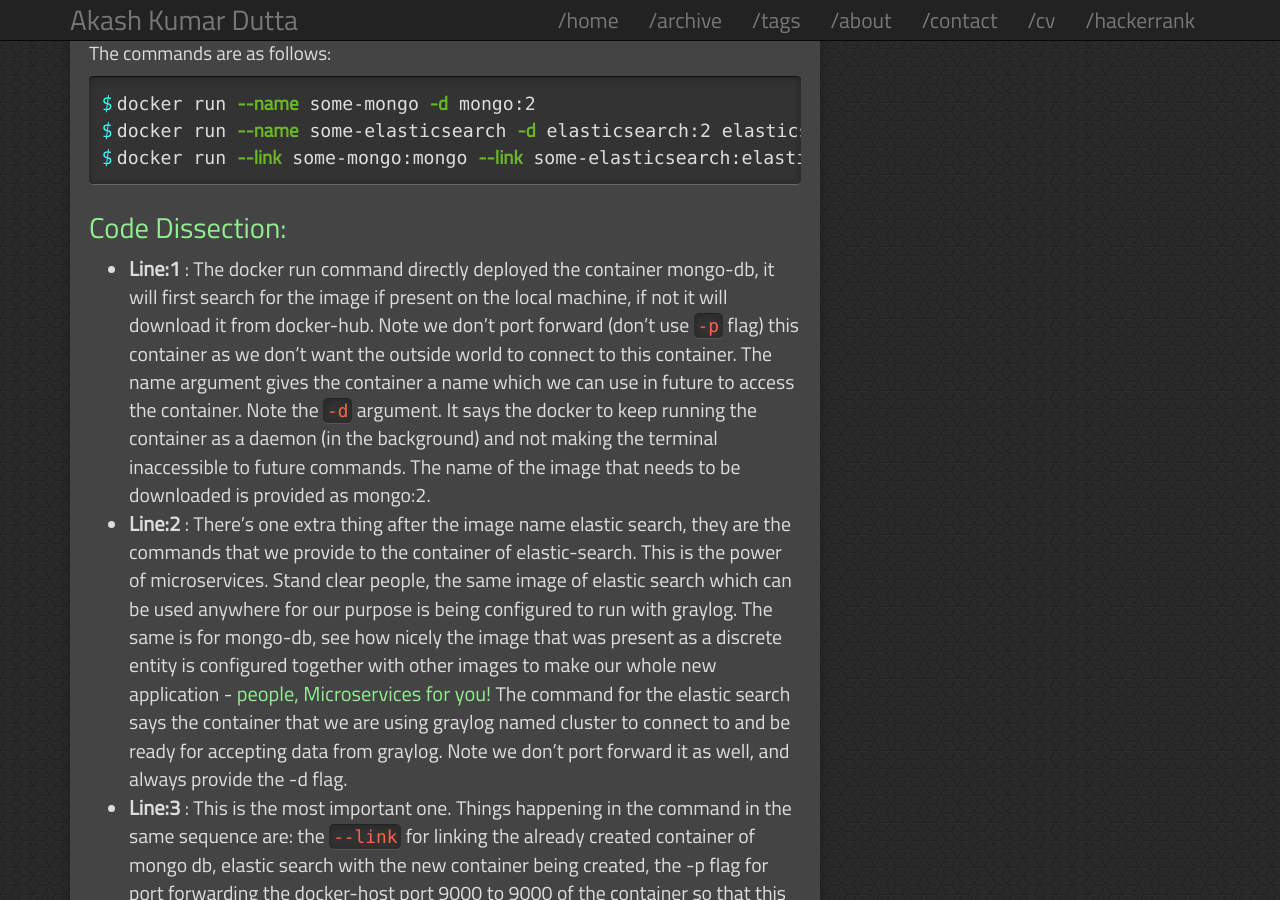
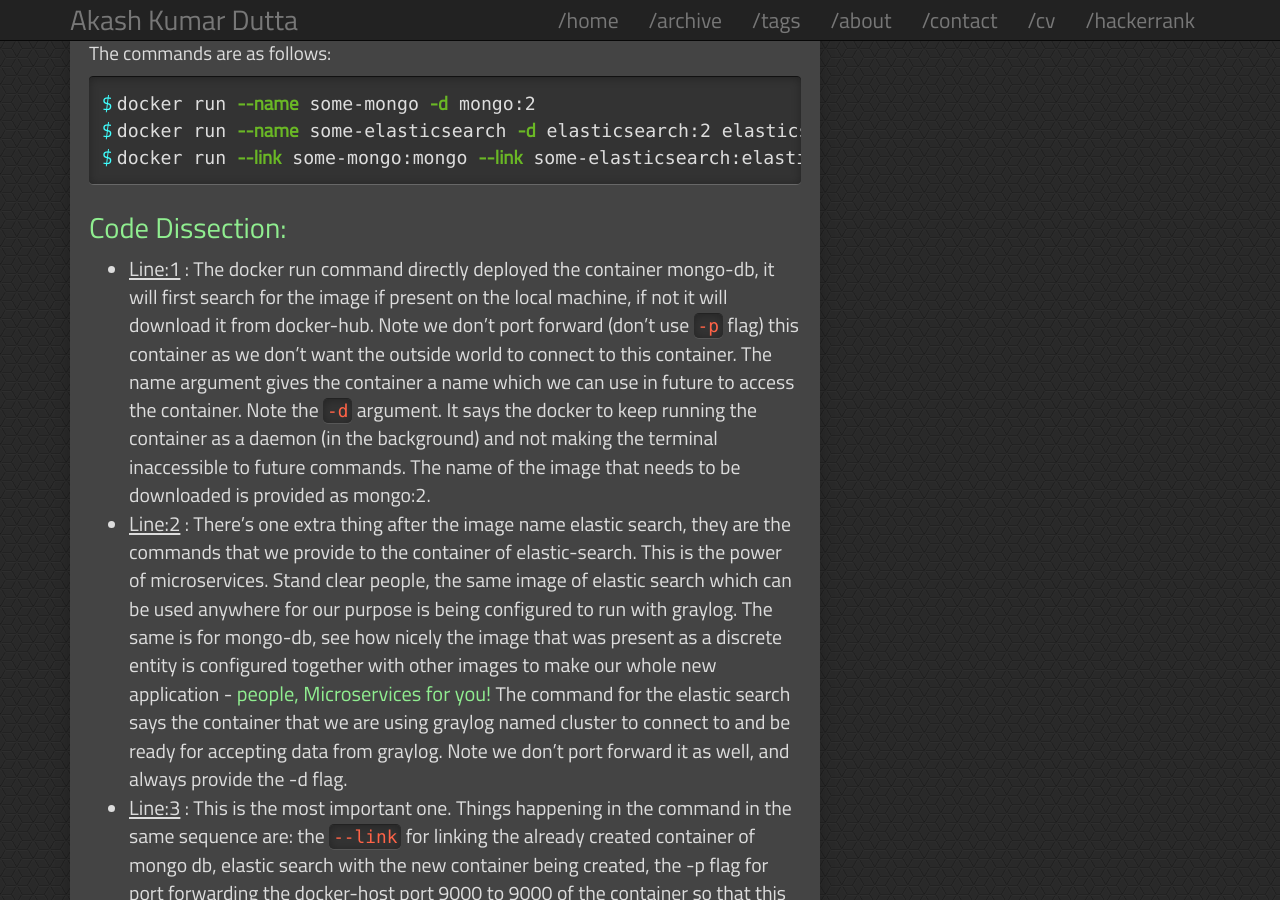
Before and after one commit to AkashKrDutta/AkashKrDutta-dark.github.io, a Jekyll site: the page built from _posts/2017-6-16-docker.md, in a window 1280 px wide and 900 px high, scrolled down 1013 px. Built offline with Jekyll 4.4.1, drawn with Linux system fonts in a browser that asks for light colours; comment, search, counter and statistics services are not loaded.

Commit message:
Edit blog post

```diff
--- a/_posts/2017-6-16-docker.md
+++ b/_posts/2017-6-16-docker.md
@@ -22,9 +22,9 @@ $ docker run --link some-mongo:mongo --link some-elasticsearch:elasticsearch -p
 {% endhighlight %}
 ## <span style="color:lightgreen">Code Dissection:</span>
 
-* __Line:1__ : The docker run command directly deployed the container mongo-db, it will first search for the image if present on the local machine, if not it will download it from docker-hub. Note we don't port forward (don't use `-p` flag) this container as we don't want the outside world to connect to this container. The name argument gives the container a name which we can use in future to access the container. Note the `-d` argument. It says the docker to keep running the container as a daemon (in the background) and not making the terminal inaccessible to future commands. The name of the image that needs to be downloaded is provided as mongo:2.
-* __Line:2__ : There's one extra thing after the image name elastic search, they are the commands that we provide to the container of elastic-search. This is the power of microservices. Stand clear people, the same image of elastic search which can be used anywhere for our purpose is being configured to run with graylog. The same is for mongo-db, see how nicely the image that was present as a discrete entity is configured together with other images to make our whole new application - <span style="color:lightgreen">people, Microservices for you!</span> The command for the elastic search says the container that we are using graylog named cluster to connect to and be ready for accepting data from graylog. Note we don't port forward it as well, and always provide the -d flag.
-* __Line:3__ : This is the most important one. Things happening in the command in the same sequence are: the `--link` for linking the already created container of mongo db, elastic search with the new container being created, the -p flag for port forwarding the docker-host port 9000 to 9000 of the container so that this container is able to receive traffic, the `-e` flag for configuring the new container env variables (one must read documentation for the image for knowing this stuff) and finally the docker daemon that will run the graylog2 image from the docker hub in the background.
+* <u>Line:1</u> : The docker run command directly deployed the container mongo-db, it will first search for the image if present on the local machine, if not it will download it from docker-hub. Note we don't port forward (don't use `-p` flag) this container as we don't want the outside world to connect to this container. The name argument gives the container a name which we can use in future to access the container. Note the `-d` argument. It says the docker to keep running the container as a daemon (in the background) and not making the terminal inaccessible to future commands. The name of the image that needs to be downloaded is provided as mongo:2.
+* <u>Line:2</u> : There's one extra thing after the image name elastic search, they are the commands that we provide to the container of elastic-search. This is the power of microservices. Stand clear people, the same image of elastic search which can be used anywhere for our purpose is being configured to run with graylog. The same is for mongo-db, see how nicely the image that was present as a discrete entity is configured together with other images to make our whole new application - <span style="color:lightgreen">people, Microservices for you!</span> The command for the elastic search says the container that we are using graylog named cluster to connect to and be ready for accepting data from graylog. Note we don't port forward it as well, and always provide the -d flag.
+* <u>Line:3</u> : This is the most important one. Things happening in the command in the same sequence are: the `--link` for linking the already created container of mongo db, elastic search with the new container being created, the -p flag for port forwarding the docker-host port 9000 to 9000 of the container so that this container is able to receive traffic, the `-e` flag for configuring the new container env variables (one must read documentation for the image for knowing this stuff) and finally the docker daemon that will run the graylog2 image from the docker hub in the background.
 
 Now open `http://127.0.0.1:9000/` in your browser and use admin:admin as user:password pair to log in, done!<br>
 We are done with the docker part for now, for those interested in Gralog may continue. To see practically that the logs are being accepted by the graylog service, you must follow the following steps:<br>
```
